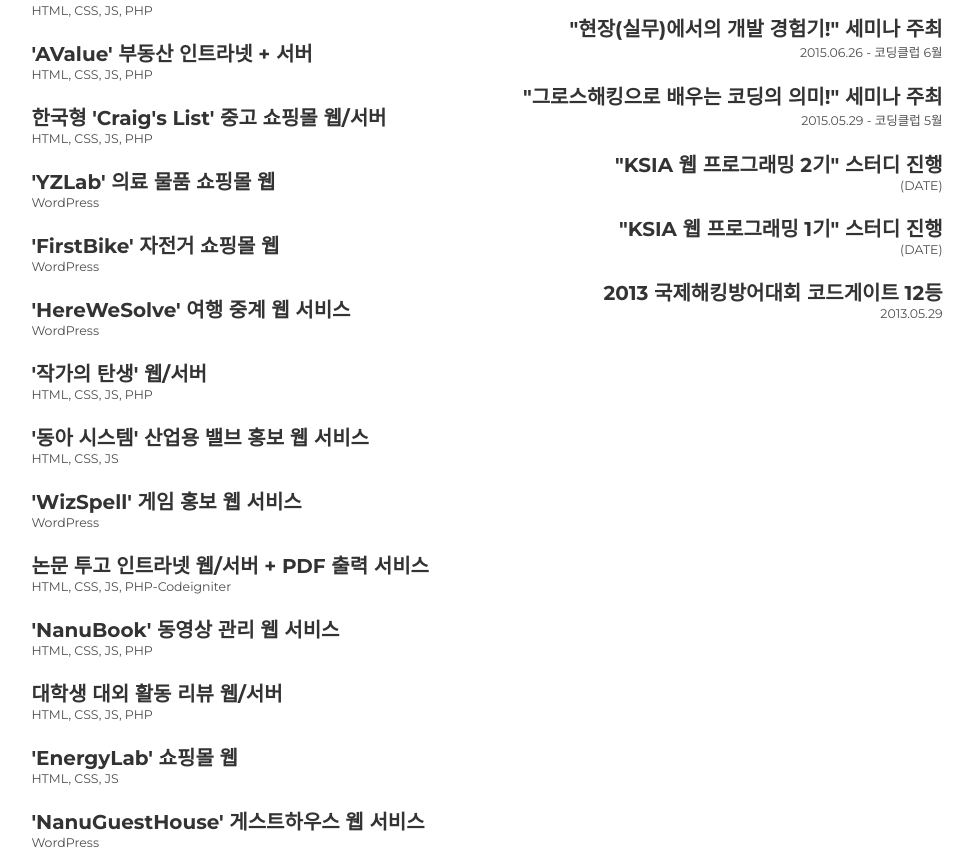
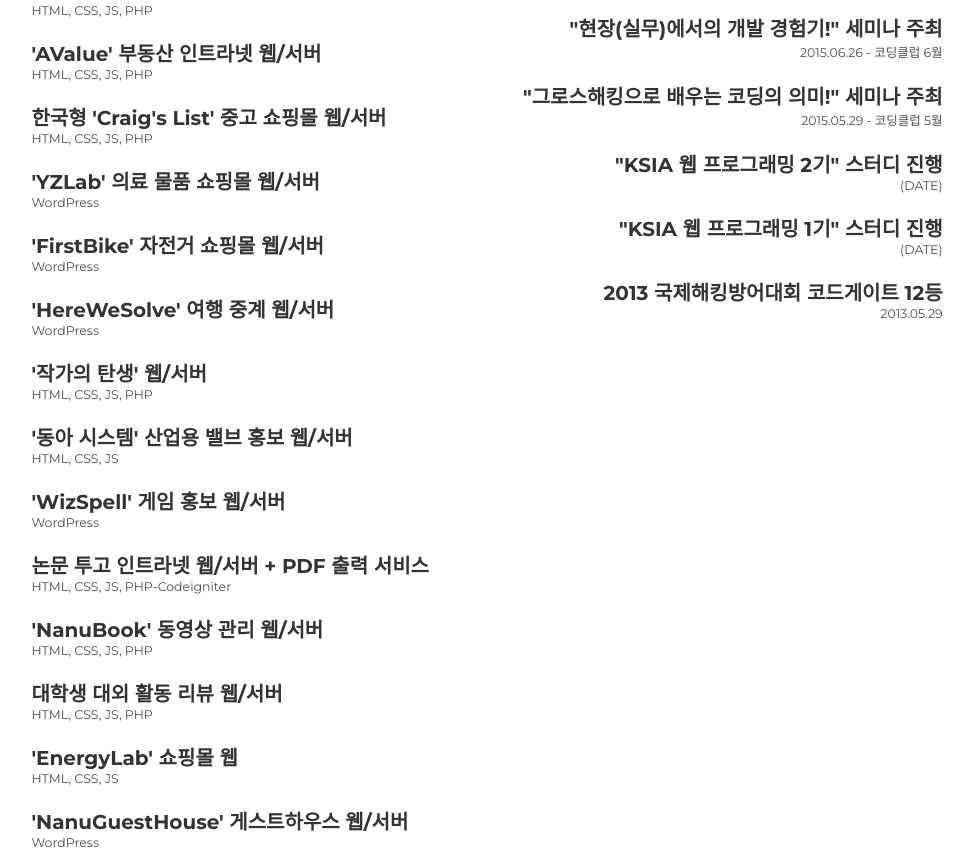
Before and after one commit to XoDNr/xodnr.github.io, a plain HTML site: page index.html in a window 1280 px wide. Shown: the part 1898-2751 px from the top of the page, without its empty margins (153-1127 px from the left). Drawn offline with Linux system fonts and the light colour scheme.

Commit message:
Update Content

```diff
--- a/index.html
+++ b/index.html
@@ -125,31 +125,31 @@
                 <h4>HTML, CSS, JS</h4>
                 <h3>'Lawill' 변호사-의뢰인 중계 웹/서버</h3>
                 <h4>HTML, CSS, JS, PHP</h4>
-                <h3>'AValue' 부동산 인트라넷 + 서버</h3>
+                <h3>'AValue' 부동산 인트라넷 웹/서버</h3>
                 <h4>HTML, CSS, JS, PHP</h4>
                 <h3>한국형 'Craig's List' 중고 쇼핑몰 웹/서버</h3>
                 <h4>HTML, CSS, JS, PHP</h4>
-                <h3>'YZLab' 의료 물품 쇼핑몰 웹</h3>
+                <h3>'YZLab' 의료 물품 쇼핑몰 웹/서버</h3>
                 <h4>WordPress</h4>
-                <h3>'FirstBike' 자전거 쇼핑몰 웹</h3>
+                <h3>'FirstBike' 자전거 쇼핑몰 웹/서버</h3>
                 <h4>WordPress</h4>
-                <h3>'HereWeSolve' 여행 중계 웹 서비스</h3>
+                <h3>'HereWeSolve' 여행 중계 웹/서버</h3>
                 <h4>WordPress</h4>
                 <h3>'작가의 탄생' 웹/서버</h3>
                 <h4>HTML, CSS, JS, PHP</h4>
-                <h3>'동아 시스템' 산업용 밸브 홍보 웹 서비스</h3>
+                <h3>'동아 시스템' 산업용 밸브 홍보 웹/서버</h3>
                 <h4>HTML, CSS, JS</h4>
-                <h3>'WizSpell' 게임 홍보 웹 서비스</h3>
+                <h3>'WizSpell' 게임 홍보 웹/서버</h3>
                 <h4>WordPress</h4>
                 <h3>논문 투고 인트라넷 웹/서버 + PDF 출력 서비스</h3>
                 <h4>HTML, CSS, JS, PHP-Codeigniter</h4>
-                <h3>'NanuBook' 동영상 관리 웹 서비스</h3>
+                <h3>'NanuBook' 동영상 관리 웹/서버</h3>
                 <h4>HTML, CSS, JS, PHP</h4>
                 <h3>대학생 대외 활동 리뷰 웹/서버</h3>
                 <h4>HTML, CSS, JS, PHP</h4>
                 <h3>'EnergyLab' 쇼핑몰 웹</h3>
                 <h4>HTML, CSS, JS</h4>
-                <h3>'NanuGuestHouse' 게스트하우스 웹 서비스</h3>
+                <h3>'NanuGuestHouse' 게스트하우스 웹/서버</h3>
                 <h4>WordPress</h4>
                 <h3>'NanuJob' 교육 스타트업 웹/서버</h3>
                 <h4>HTML, CSS, JS, PHP</h4>
```
